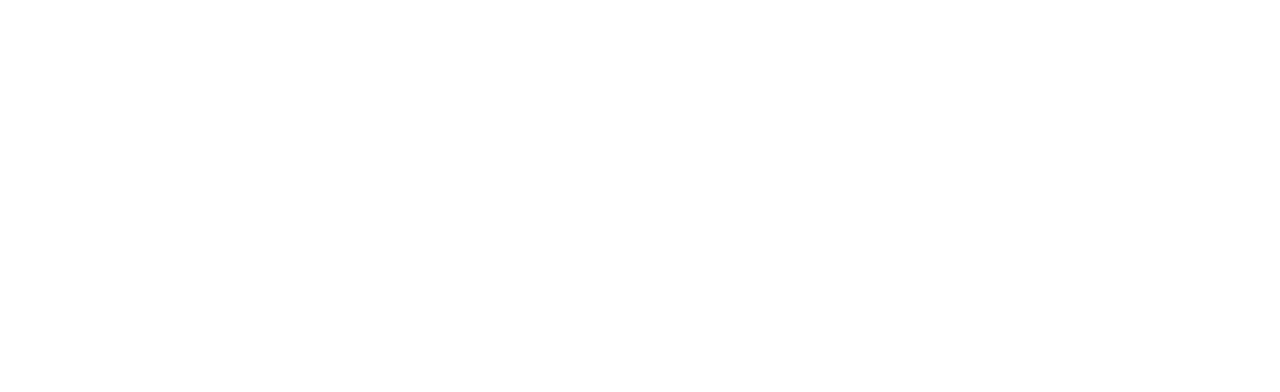
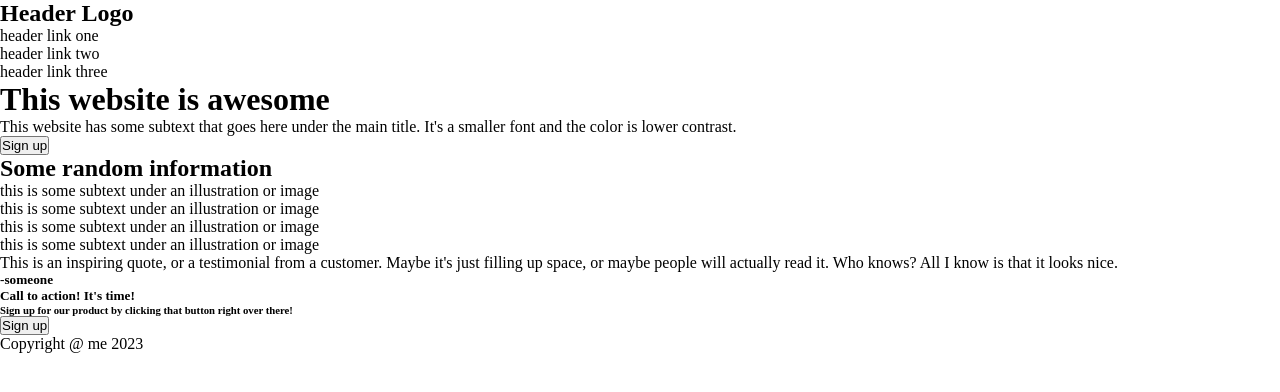
Before and after one commit to ChloesCodes/landingPage, a plain HTML site: page index.html in a window 1280 px wide. Drawn offline with Linux system fonts and the light colour scheme.

Commit message:
Add content to index.html

```diff
--- a/index.html
+++ b/index.html
@@ -7,11 +7,57 @@
     <link href="styles.css" rel="stylesheet" />
 </head>
 <body>
-    <div id="header"></div>
-    <div id="body1"></div>
-    <div id="body2"></div>
-    <div id="body3"></div>
-    <div id="body4"></div>
-    <div id="footer"></div>
+    <div id="header">
+        <h2>Header Logo</h2>
+        <ul>
+            <li>header link one</li>
+            <li>header link two</li>
+            <li>header link three</li>
+        </ul>
+    </div>
+
+    <div id="body1">
+        <h1>This website is awesome</h1>
+        <p>This website has some subtext that goes here under the main title. It's a smaller font and the color is lower contrast.</p>
+        <button>Sign up</button>
+    </div>
+
+    <div id="body2">
+        <h2>Some random information</h2>
+        <ul>
+            <li>
+                <p class="fauxImage"></p>
+                this is some subtext under an illustration or image
+            </li>
+            <li>
+                <p class="fauxImage"></p>
+                this is some subtext under an illustration or image
+            </li>
+            <li>
+                <p class="fauxImage"></p>
+                this is some subtext under an illustration or image
+            </li>
+            <li>
+                <p class="fauxImage"></p>
+                this is some subtext under an illustration or image
+            </li>
+        </ul>
+    </div>
+
+    <div id="body3">
+        <blockquote>This is an inspiring quote, or a testimonial from a customer. Maybe it's just filling up space, or maybe people will actually read it. Who knows? All I know is that it looks nice.</blockquote>
+        <h5>-someone</h5>
+    </div>
+
+    <div id="body4">
+        <h5>Call to action! It's time!</h5>
+        <h6>Sign up for our product by clicking that button right over there!</h6>
+        <button>Sign up</button>
+    </div>
+
+    <div id="footer">
+        Copyright @ me 2023
+    </div>
+
 </body>
 </html>
```
